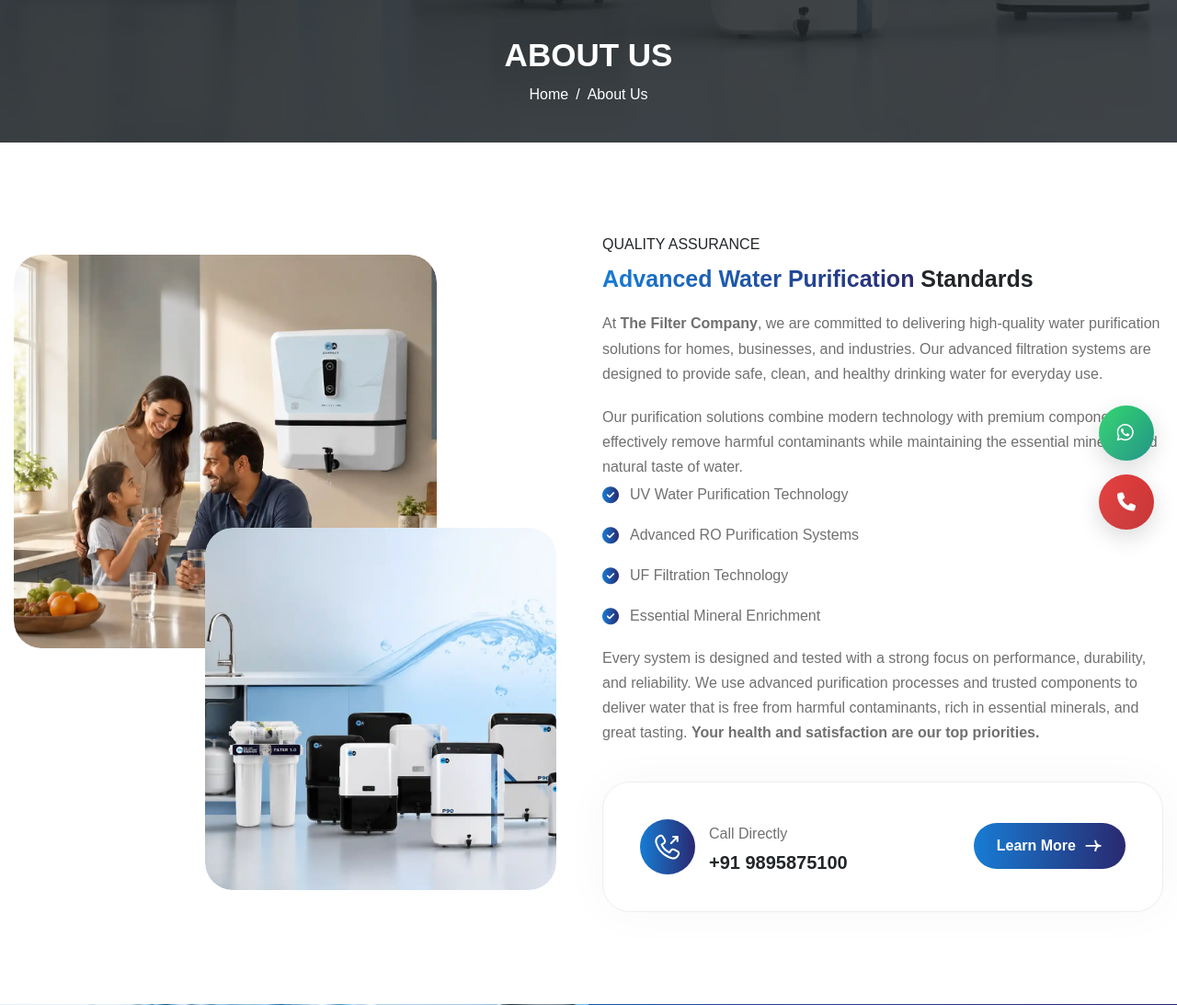
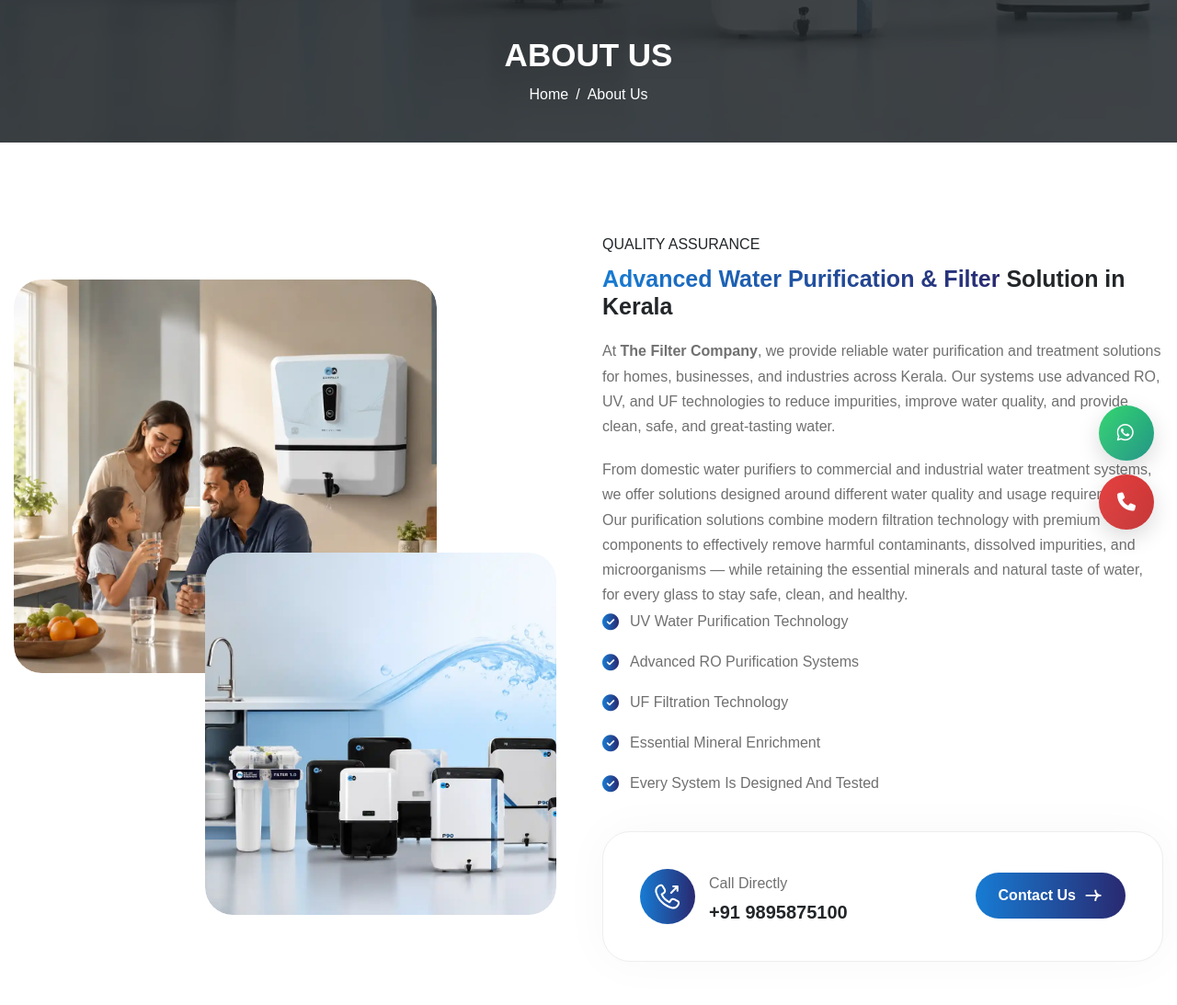
Before and after one commit to gedexo/filtercompany, a Django app: page /about/ in a window 1280 px wide. Shown: the part 104-1197 px from the top of the page at 92% size. Run offline with Django 4.2, Linux system fonts and the light colour scheme; data comes from the database, SQL or seed files in the repository; data that the repository does not hold is empty; some libraries are stand-ins or nearby versions; some web fonts are replaced.

Commit message:
fix(web): update content and links in about, index, and product details pages

```diff
--- a/templates/robots.txt
+++ b/templates/robots.txt
@@ -2,3 +2,5 @@ User-agent: *
 Allow: /
 
 Disallow: /cgi-bin/
+
+Sitemap: https://thefiltercompany.in/sitemap.xml
--- a/templates/web/about.html
+++ b/templates/web/about.html
@@ -27,7 +27,7 @@
 
     <!-- About Us Section Start -->
     <div class="about-us mt-5">
-        <div class="container">
+         <div class="container">
             <div class="row align-items-center">
                 <div class="col-lg-6">
                     <!-- About Us Images Start -->
@@ -63,20 +63,15 @@
                             <h3 class="wow fadeInUp">Quality Assurance</h3>
 
                             <h2 class="wow fadeInUp" data-wow-delay="0.2s" data-cursor="-opaque">
-                                <span>Advanced Water Purification</span> Standards
+                                <span>Advanced Water Purification & Filter</span> Solution in Kerala
                             </h2>
 
                             <p class="wow fadeInUp" data-wow-delay="0.4s">
-                                At <strong>The Filter Company</strong>, we are committed to delivering
-                                high-quality water purification solutions for homes, businesses, and
-                                industries. Our advanced filtration systems are designed to provide
-                                safe, clean, and healthy drinking water for everyday use.
+                                At <strong>The Filter Company</strong>, we provide reliable water purification and treatment solutions for homes, businesses, and industries across Kerala. Our systems use advanced RO, UV, and UF technologies to reduce impurities, improve water quality, and provide clean, safe, and great-tasting water.
                             </p>
 
                             <p class="wow fadeInUp" data-wow-delay="0.6s">
-                                Our purification solutions combine modern technology with premium
-                                components to effectively remove harmful contaminants while maintaining
-                                the essential minerals and natural taste of water.
+                               From domestic water purifiers to commercial and industrial water treatment systems, we offer solutions designed around different water quality and usage requirements. Our purification solutions combine modern filtration technology with premium components to effectively remove harmful contaminants, dissolved impurities, and microorganisms — while retaining the essential minerals and natural taste of water, for every glass to stay safe, clean, and healthy.
                             </p>
 
                             <div class="commitment-list wow fadeInUp mt-1" data-wow-delay="0.6s">
@@ -85,16 +80,11 @@
                                     <li>Advanced RO Purification Systems</li>
                                     <li>UF Filtration Technology</li>
                                     <li>Essential Mineral Enrichment</li>
+                                     <li>Every system is designed and tested </li>
                                 </ul>
                             </div>
 
-                            <p class="wow fadeInUp" data-wow-delay="0.8s">
-                                Every system is designed and tested with a strong focus on performance,
-                                durability, and reliability. We use advanced purification processes
-                                and trusted components to deliver water that is free from harmful
-                                contaminants, rich in essential minerals, and great tasting.
-                                <strong>Your health and satisfaction are our top priorities.</strong>
-                            </p>
+
 
                         </div>
                         <!-- Section Title End -->
@@ -119,7 +109,7 @@
 
                             <!-- About Contact Button Start -->
                             <div class="about-us-btn">
-                                <a href="{% url 'web:about' %}" class="btn-default">Learn More</a>
+                                <a href="{% url 'web:contact' %}" class="btn-default">Contact Us</a>
                             </div>
                             <!-- About Contact Button End -->
 
--- a/templates/web/product-details.html
+++ b/templates/web/product-details.html
@@ -16,7 +16,7 @@
 						<nav class="wow fadeInUp" data-wow-delay="0.2s">
                             <ol class="breadcrumb">
 								<li class="breadcrumb-item"><a href="/">home</a></li>
-								<li class="breadcrumb-item"><a href="{% url 'web:products' %}">services</a></li>
+								<li class="breadcrumb-item"><a href="{% url 'web:products' %}">products</a></li>
 								<li class="breadcrumb-item active" aria-current="page">{{product.name}}</li>
 							</ol>
 						</nav>
```
Also changed, not shown: templates/web/index.html (+6 -16 lines).
